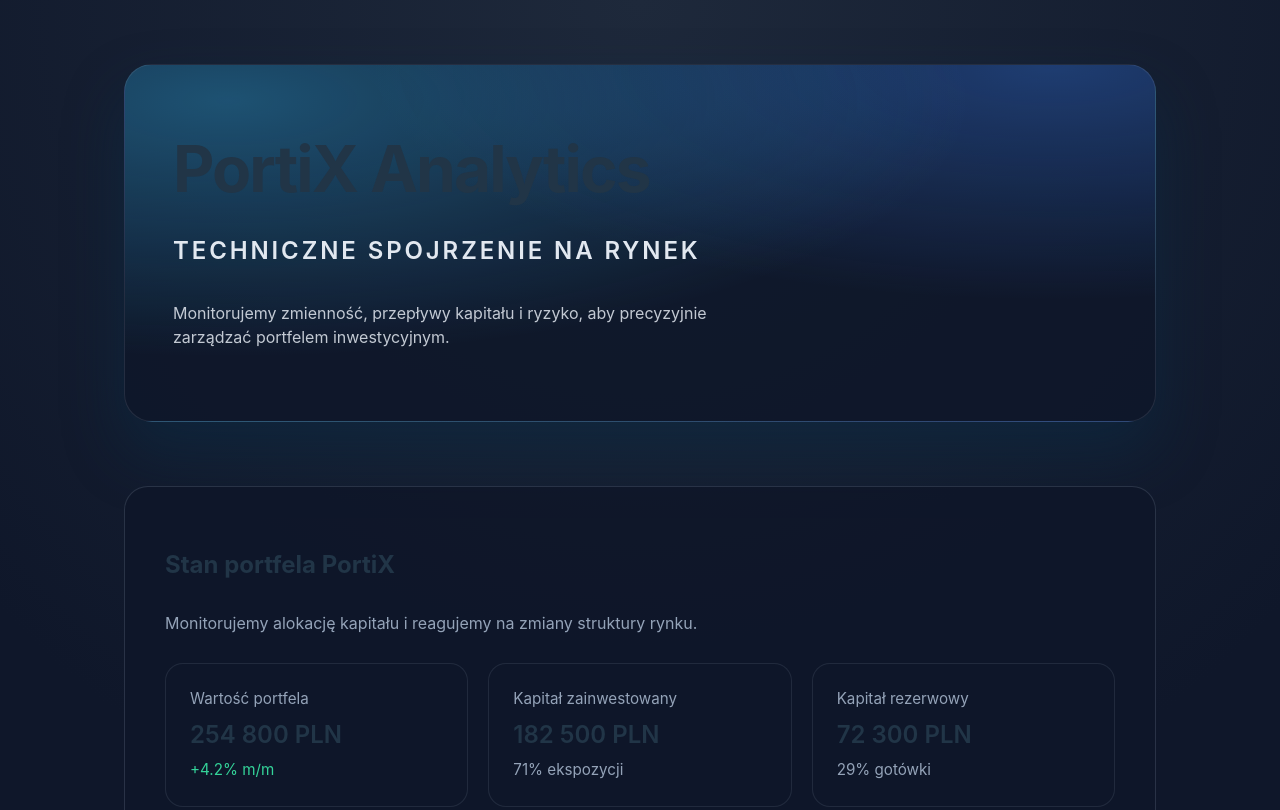
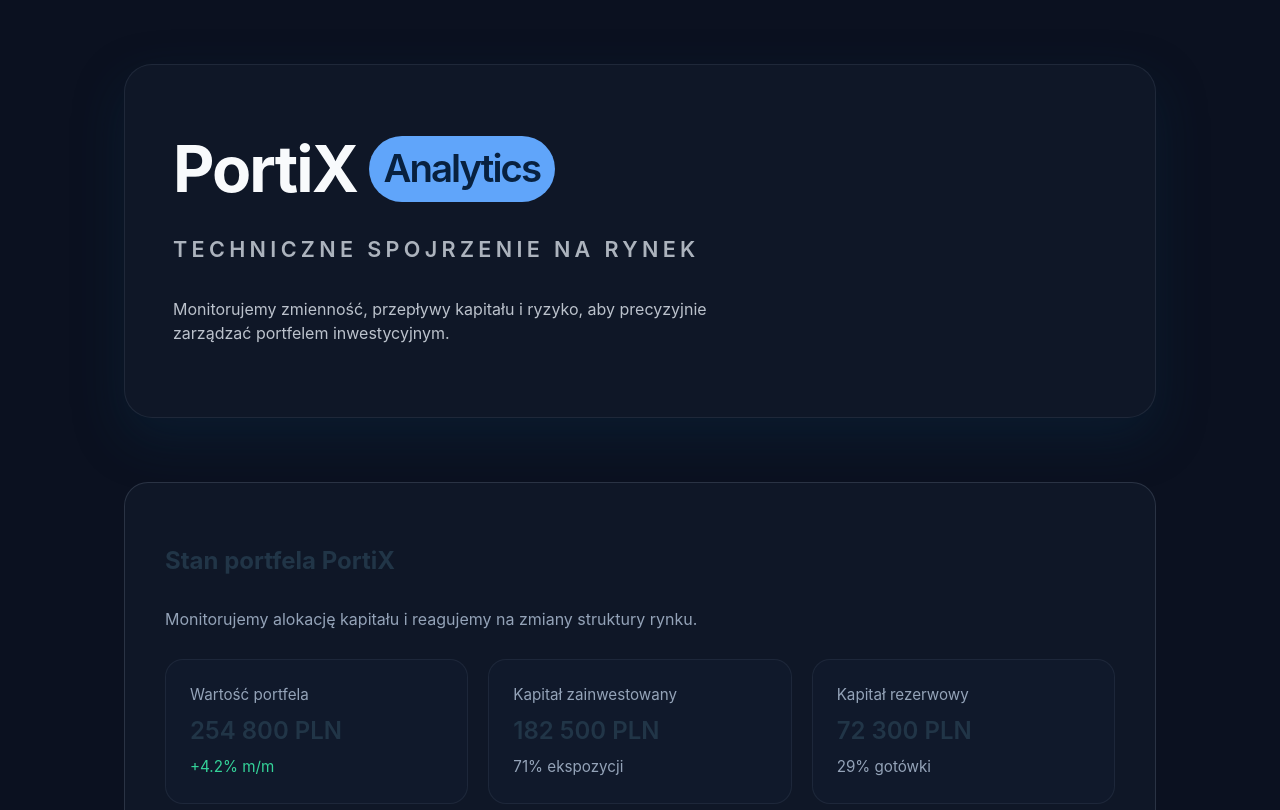
Before and after one commit to patryk-olti/PortiX, a website built with Vite: page frontend/index.html in a window 1280 px wide. Shown: the top 810 px of the page. Built offline with nearby package versions, Linux system fonts and the light colour scheme.

Commit message:
style(frontend): enhance hero contrast and palette

```diff
--- a/frontend/src/main.ts
+++ b/frontend/src/main.ts
@@ -3,7 +3,10 @@ import './style.css'
 document.querySelector<HTMLDivElement>('#app')!.innerHTML = `
   <main class="page">
     <section class="hero">
-      <h1 class="app-name">PortiX Analytics</h1>
+      <h1 class="app-name">
+        <span class="app-name-primary">PortiX</span>
+        <span class="app-name-secondary">Analytics</span>
+      </h1>
       <p class="hero-subtitle">Techniczne spojrzenie na rynek</p>
       <p class="lede">
         Monitorujemy zmienność, przepływy kapitału i ryzyko, aby precyzyjnie
@@ -92,7 +95,7 @@ document.querySelector<HTMLDivElement>('#app')!.innerHTML = `
       <a href="#">Status projektu</a>
       <a href="#">Dokumentacja</a>
       <a href="#">Kontakt</a>
-      <a href="#">Logowanie administratora</a>
+      <a href="#">Logowanie</a>
     </nav>
   </footer>
 `
--- a/frontend/src/style.css
+++ b/frontend/src/style.css
@@ -4,16 +4,18 @@
   line-height: 1.5;
   font-weight: 400;
   color: #f8fafc;
-  background-color: #0f172a;
+  background-color: #0b1120;
   font-synthesis: none;
   text-rendering: optimizeLegibility;
   -webkit-font-smoothing: antialiased;
   -moz-osx-font-smoothing: grayscale;
   color-scheme: dark;
 
-  --surface: rgb(15 23 42 / 0.6);
-  --surface-strong: rgb(15 23 42 / 0.9);
-  --accent: #38bdf8;
+  --surface: #10192b;
+  --surface-strong: #0f1727;
+  --surface-soft: #101a2c;
+  --accent: #60a5fa;
+  --accent-strong: #2563eb;
   --muted: #94a3b8;
 }
 
@@ -24,7 +26,7 @@
 body {
   margin: 0;
   min-width: 320px;
-  background: radial-gradient(circle at top, #1e293b, #0f172a 55%);
+  background-color: #0b1120;
 }
 
 a {
@@ -51,12 +53,9 @@ a {
   text-align: left;
   padding: 3.5rem 3rem;
   border-radius: 28px;
-  border: 1px solid rgb(148 163 184 / 0.16);
-  background:
-    radial-gradient(120% 120% at 10% 10%, rgb(56 189 248 / 0.35), transparent 60%),
-    radial-gradient(120% 120% at 90% 0%, rgb(59 130 246 / 0.35), transparent 55%),
-    rgb(15 23 42 / 0.85);
-  box-shadow: 0 30px 60px rgb(8 47 73 / 0.45);
+  border: 1px solid rgb(148 163 184 / 0.12);
+  background-color: var(--surface-strong);
+  box-shadow: 0 20px 50px rgb(8 47 73 / 0.35);
 }
 
 .app-name {
@@ -64,20 +63,36 @@ a {
   font-size: clamp(3rem, 6vw, 4rem);
   font-weight: 700;
   letter-spacing: -0.03em;
+  display: inline-flex;
+  align-items: center;
+  gap: 0.75rem;
+}
+
+.app-name-primary {
+  color: #f8fafc;
+}
+
+.app-name-secondary {
+  padding: 0.25rem 0.9rem;
+  border-radius: 999px;
+  background-color: var(--accent);
+  color: #08213f;
+  font-size: clamp(1.8rem, 3.5vw, 2.4rem);
+  font-weight: 600;
 }
 
 .hero-subtitle {
   margin: 0;
-  font-size: clamp(1.1rem, 2.5vw, 1.5rem);
+  font-size: clamp(1rem, 2.2vw, 1.35rem);
   font-weight: 600;
-  color: #e2e8f0;
+  color: rgb(226 232 240 / 0.75);
   text-transform: uppercase;
-  letter-spacing: 0.12em;
+  letter-spacing: 0.2em;
 }
 
 .hero .lede {
   max-width: 54ch;
-  color: rgb(226 232 240 / 0.85);
+  color: rgb(226 232 240 / 0.82);
 }
 
 .section-header {
@@ -106,12 +121,12 @@ a {
 }
 
 .metric {
-  background: rgb(15 23 42 / 0.7);
+  background: var(--surface);
   border-radius: 18px;
   padding: 1.5rem;
   display: grid;
   gap: 0.4rem;
-  border: 1px solid rgb(148 163 184 / 0.14);
+  border: 1px solid rgb(148 163 184 / 0.1);
 }
 
 .metric .label {
@@ -131,8 +146,8 @@ a {
 .portfolio-table-wrapper {
   overflow-x: auto;
   border-radius: 18px;
-  border: 1px solid rgb(148 163 184 / 0.14);
-  background: rgb(15 23 42 / 0.7);
+  border: 1px solid rgb(148 163 184 / 0.12);
+  background: var(--surface-soft);
 }
 
 .portfolio-table {
@@ -197,7 +212,8 @@ a {
   }
 
   .hero {
-    padding: 2.5rem 1.75rem;
+    padding: 2.75rem 1.85rem;
+    gap: 1.2rem;
   }
 
   .portfolio {
```
